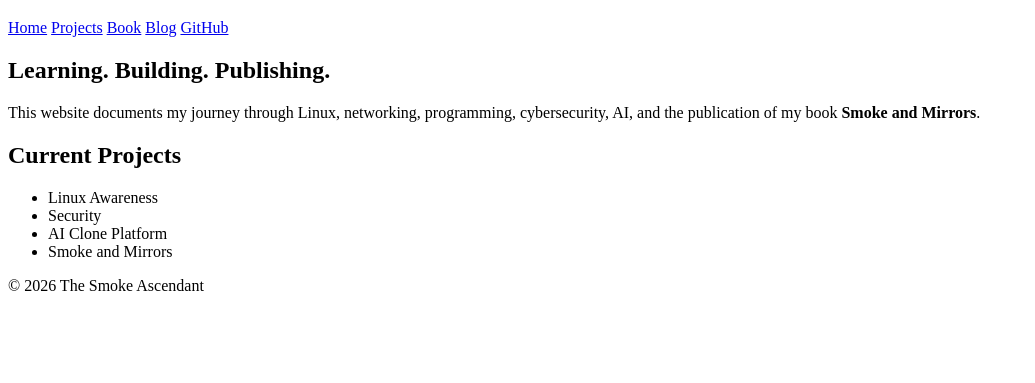
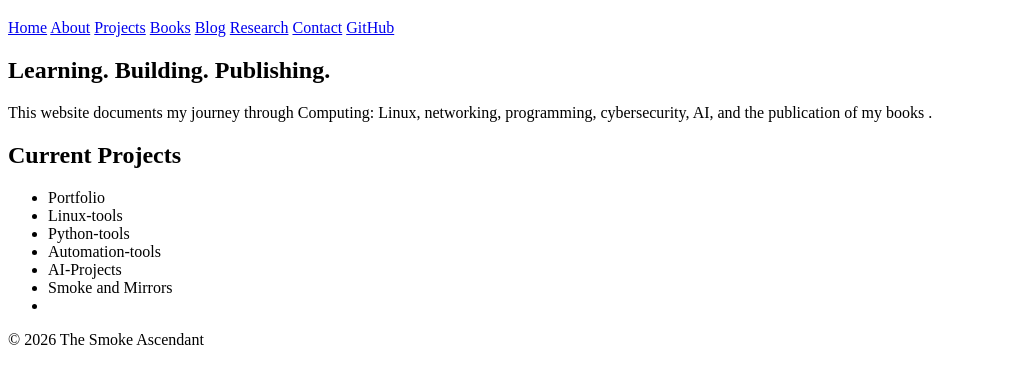
Before and after one commit to thesmokeascendant/thesmokeascendant.github.io, a plain HTML site: page index.html in a window 1280 px wide. Shown: the part 61-444 px from the top of the page, without its empty margins (0-1035 px from the left). Drawn offline with Linux system fonts and the light colour scheme.

Commit message:
Refactor

```diff
--- a/index.html
+++ b/index.html
@@ -15,9 +15,12 @@
 
     <nav>
         <a href="#">Home</a>
+        <a href="#">About</a>
         <a href="#">Projects</a>
-        <a href="#">Book</a>
+        <a href="#">Books</a>
         <a href="#">Blog</a>
+        <a href="#">Research</a>
+        <a href="#">Contact</a>
         <a href="https://github.com/thesmokeascendant" target="_blank">
             GitHub
         </a>
@@ -31,10 +34,10 @@
     <h2>Learning. Building. Publishing.</h2>
 
     <p>
-        This website documents my journey through Linux,
+        This website documents my journey through Computing: Linux,
         networking, programming, cybersecurity, AI,
-        and the publication of my book
-        <strong>Smoke and Mirrors</strong>.
+        and the publication of my books
+        <strong></strong>.
     </p>
 
 </section>
@@ -44,10 +47,13 @@
 <h2>Current Projects</h2>
 
 <ul>
-    <li>Linux Awareness</li>
-    <li>Security</li>
-    <li>AI Clone Platform</li>
+    <li>Portfolio</li>
+    <li>Linux-tools</li>
+    <li>Python-tools</li>
+    <li>Automation-tools</li>
+    <li>AI-Projects</li>
     <li>Smoke and Mirrors</li>
+    <li></li>
 </ul>
 
 </section>
```
